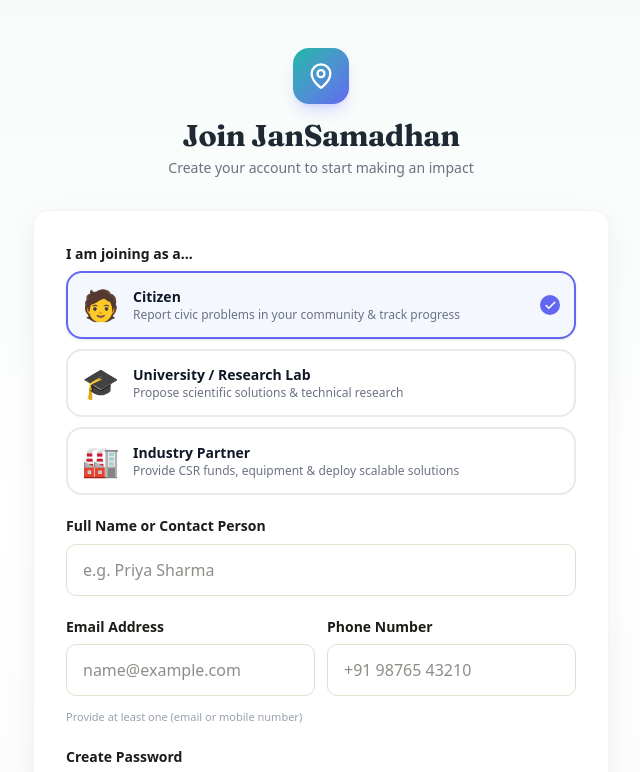
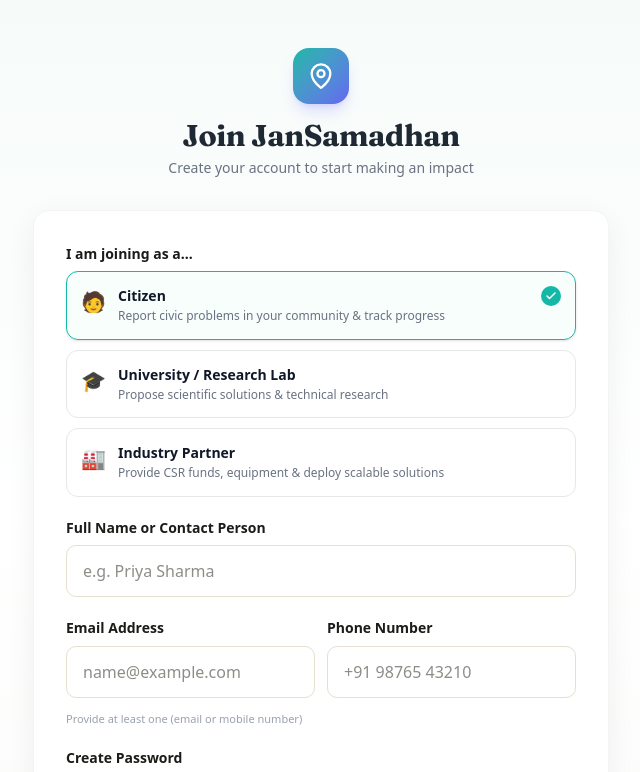
Before and after one commit to tapabratadas126/JanSamadhan, a Next.js app: page /signup in a window 1280 px wide. Shown: the top 772 px of the page, without its empty margins (319-959 px from the left). Built offline with nearby package versions, Linux system fonts and the light colour scheme.

Commit message:
fix: resolve redirect loop when reporting civic problems

```diff
--- a/src/app/HomeClient.tsx
+++ b/src/app/HomeClient.tsx
@@ -235,7 +235,7 @@
             {/* Two CTAs */}
             <div className="flex flex-wrap items-center gap-3 pt-2">
               <Link
-                href="/citizen/problems/new"
+                href={session ? "/citizen/problems/new" : "/login?redirect=/citizen/problems/new"}
                 className="btn-primary text-sm font-semibold px-6 py-3 no-underline shadow-sm"
               >
                 <span>{tr("hero_cta_report")}</span>
--- a/src/app/api/problems/route.ts
+++ b/src/app/api/problems/route.ts
@@ -73,7 +73,7 @@
 
 export async function POST(request: NextRequest) {
   const session = await getSession();
-  if (!session || session.role !== "CITIZEN") {
+  if (!session) {
     return NextResponse.json({ error: "Unauthorized" }, { status: 401 });
   }
 
--- a/src/app/citizen/layout.tsx
+++ b/src/app/citizen/layout.tsx
@@ -8,7 +8,9 @@
   children: React.ReactNode;
 }) {
   const session = await getSession();
-  if (!session || session.role !== "CITIZEN") redirect("/login");
+  if (!session) {
+    redirect("/login?redirect=/citizen/problems/new");
+  }
 
   return (
     <div className="min-h-screen bg-[#FAFAF9] flex flex-col">
--- a/src/app/login/page.tsx
+++ b/src/app/login/page.tsx
@@ -1,19 +1,23 @@
 "use client";
 
-import { useState } from "react";
-import { useRouter } from "next/navigation";
+import { useState, Suspense } from "react";
+import { useRouter, useSearchParams } from "next/navigation";
 import Link from "next/link";
-import { MapPin, Eye, EyeOff, ArrowRight } from "lucide-react";
+import { MapPin, Eye, EyeOff, AlertCircle, Info } from "lucide-react";
 import { useLanguage } from "@/context/LanguageContext";
 
-export default function LoginPage() {
+function LoginForm() {
   const router = useRouter();
+  const searchParams = useSearchParams();
   const { tr } = useLanguage();
   const [identifier, setIdentifier] = useState("");
   const [password, setPassword] = useState("");
   const [showPw, setShowPw] = useState(false);
   const [error, setError] = useState("");
   const [loading, setLoading] = useState(false);
+
+  const redirectParam = searchParams.get("redirect");
+  const isReportingProblem = redirectParam?.includes("problems/new") || redirectParam?.includes("citizen");
 
   async function handleSubmit(e: React.FormEvent) {
     e.preventDefault();
@@ -34,16 +38,24 @@
       return;
     }
 
-    router.push(data.redirectTo);
+    // Safely redirect to requested page if internal relative URL, otherwise fallback to role dashboard
+    const destination =
+      redirectParam && redirectParam.startsWith("/") && !redirectParam.startsWith("//")
+        ? redirectParam
+        : data.redirectTo;
+
+    router.push(destination);
     router.refresh();
   }
 
   return (
-    <div className="min-h-screen bg-[#FAFAF9] bg-gradient-to-b from-teal-50/40 via-white to-[#FAFAF9] flex items-center justify-center p-4 selection:bg-indigo-100">
     <div className="w-full max-w-md">
       {/* Logo / Brand */}
       <div className="text-center mb-8">
-          <Link href="/" className="inline-flex items-center justify-center w-14 h-14 bg-gradient-to-br from-[#14B8A6] to-[#6366F1] rounded-2xl mb-3.5 shadow-lg shadow-indigo-500/20 hover:scale-105 transition-transform no-underline">
+        <Link
+          href="/"
+          className="inline-flex items-center justify-center w-14 h-14 bg-gradient-to-br from-[#14B8A6] to-[#6366F1] rounded-2xl mb-3.5 shadow-lg shadow-indigo-500/20 hover:scale-105 transition-transform no-underline"
+        >
           <MapPin className="w-7 h-7 text-white" />
         </Link>
         <h1 className="text-3xl font-extrabold text-[#1F2933]">JanSamadhan</h1>
@@ -56,9 +68,19 @@
           <p className="text-xs text-gray-500 mt-1">{tr("login_welcome_sub")}</p>
         </div>
 
+        {isReportingProblem && (
+          <div className="bg-[#E4E9F5] border border-[#17254A]/20 text-[#17254A] rounded-xl px-4 py-3 text-xs font-medium flex items-center gap-2.5">
+            <Info size={16} className="text-[#17254A] shrink-0" />
+            <span>
+              Please sign in to report a problem. You will be redirected straight to the report form.
+            </span>
+          </div>
+        )}
+
         {error && (
-            <div className="bg-red-50 border border-red-200 text-red-700 rounded-xl px-4 py-3 text-xs font-semibold">
-              {error}
+          <div className="bg-red-50 border border-red-200 text-red-700 rounded-xl px-4 py-3 text-xs font-semibold flex items-center gap-2">
+            <AlertCircle size={15} className="shrink-0" />
+            <span>{error}</span>
           </div>
         )}
 
@@ -109,12 +131,28 @@
 
         <p className="text-center text-sm text-gray-500 pt-2 border-t border-gray-100">
           {tr("login_no_account")}{" "}
-            <Link href="/signup" className="font-bold text-[#6366F1] hover:underline no-underline">
+          <Link
+            href={
+              redirectParam
+                ? `/signup?redirect=${encodeURIComponent(redirectParam)}`
+                : "/signup"
+            }
+            className="font-bold text-[#6366F1] hover:underline no-underline"
+          >
             {tr("login_create_link")}
           </Link>
         </p>
       </div>
     </div>
+  );
+}
+
+export default function LoginPage() {
+  return (
+    <div className="min-h-screen bg-[#FAFAF9] bg-gradient-to-b from-teal-50/40 via-white to-[#FAFAF9] flex items-center justify-center p-4 selection:bg-indigo-100">
+      <Suspense fallback={<div className="text-sm text-gray-500">Loading sign in...</div>}>
+        <LoginForm />
+      </Suspense>
     </div>
   );
 }
--- a/src/app/problems/page.tsx
+++ b/src/app/problems/page.tsx
@@ -126,7 +126,7 @@
             </p>
           </div>
 
-          {session?.role === "CITIZEN" ? (
+          {session ? (
             <Link
               href="/citizen/problems/new"
               className="btn-primary text-sm py-2.5 px-5 inline-flex items-center gap-2 no-underline"
@@ -134,7 +134,7 @@
               <Plus size={16} />
               <span>Report New Problem</span>
             </Link>
-          ) : !session ? (
+          ) : (
             <Link
               href="/login?redirect=/citizen/problems/new"
               className="btn-primary text-sm py-2.5 px-5 inline-flex items-center gap-2 no-underline"
@@ -142,7 +142,7 @@
               <Plus size={16} />
               <span>Report Problem (Sign In)</span>
             </Link>
-          ) : null}
+          )}
         </div>
 
         {/* Filter Controls Bar */}
--- a/src/app/signup/page.tsx
+++ b/src/app/signup/page.tsx
@@ -1,14 +1,19 @@
 "use client";
 
-import { useState } from "react";
-import { useRouter } from "next/navigation";
+import { useState, Suspense } from "react";
+import { useRouter, useSearchParams } from "next/navigation";
 import Link from "next/link";
-import { MapPin, Check } from "lucide-react";
+import { MapPin, Check, Info } from "lucide-react";
 import { useLanguage } from "@/context/LanguageContext";
 
-export default function SignupPage() {
+function SignupForm() {
   const router = useRouter();
+  const searchParams = useSearchParams();
   const { tr } = useLanguage();
+
+  const redirectParam = searchParams.get("redirect");
+  const isReportingProblem = redirectParam?.includes("problems/new") || redirectParam?.includes("citizen");
+
   const [form, setForm] = useState({
     name: "",
     orgName: "",
@@ -83,15 +88,22 @@
       return;
     }
 
-    router.push(data.redirectTo);
+    const destination =
+      redirectParam && redirectParam.startsWith("/") && !redirectParam.startsWith("//")
+        ? redirectParam
+        : data.redirectTo;
+
+    router.push(destination);
     router.refresh();
   }
 
   return (
-    <div className="min-h-screen bg-[#FAFAF9] bg-gradient-to-b from-teal-50/40 via-white to-[#FAFAF9] flex items-center justify-center p-4 py-12 selection:bg-indigo-100">
     <div className="w-full max-w-xl">
       <div className="text-center mb-8">
-          <Link href="/" className="inline-flex items-center justify-center w-14 h-14 bg-gradient-to-br from-[#14B8A6] to-[#6366F1] rounded-2xl mb-3.5 shadow-lg shadow-indigo-500/20 hover:scale-105 transition-transform no-underline">
+        <Link
+          href="/"
+          className="inline-flex items-center justify-center w-14 h-14 bg-gradient-to-br from-[#14B8A6] to-[#6366F1] rounded-2xl mb-3.5 shadow-lg shadow-indigo-500/20 hover:scale-105 transition-transform no-underline"
+        >
           <MapPin className="w-7 h-7 text-white" />
         </Link>
         <h1 className="text-3xl font-extrabold text-[#1F2933]">{tr("signup_heading")}</h1>
@@ -99,6 +111,15 @@
       </div>
 
       <div className="card shadow-[0_8px_30px_rgba(0,0,0,0.06)] border border-gray-100 p-8 space-y-6">
+        {isReportingProblem && (
+          <div className="bg-[#E4E9F5] border border-[#17254A]/20 text-[#17254A] rounded-xl px-4 py-3 text-xs font-medium flex items-center gap-2.5">
+            <Info size={16} className="text-[#17254A] shrink-0" />
+            <span>
+              Create an account to report civic issues. You will be redirected right to the report form.
+            </span>
+          </div>
+        )}
+
         {error && (
           <div className="bg-red-50 border border-red-200 text-red-700 rounded-xl px-4 py-3 text-xs font-semibold">
             {error}
@@ -113,32 +134,50 @@
               {ROLES.map((r) => {
                 const isSelected = form.role === r.value;
                 return (
-                    <button
+                  <label
                     key={r.value}
-                      type="button"
-                      onClick={() => update("role", r.value)}
-                      className={`flex items-center gap-3.5 p-3.5 rounded-2xl border-2 transition-all duration-150 text-left ${
+                    className={`flex items-start gap-3 p-3.5 rounded-xl border cursor-pointer transition-all ${
                       isSelected
-                          ? "border-[#6366F1] bg-indigo-50/60 shadow-sm"
-                          : "border-gray-200/90 hover:border-gray-300 hover:bg-gray-50/60"
+                        ? "border-[#14B8A6] bg-teal-50/50 shadow-sm"
+                        : "border-gray-200 hover:border-gray-300"
                     }`}
                   >
-                      <span className="text-3xl" role="img" aria-label={r.label}>
-                        {r.emoji}
+                    <input
+                      type="radio"
+                      name="role"
+                      value={r.value}
+                      checked={isSelected}
+                      onChange={(e) => update("role", e.target.value)}
+                      className="sr-only"
+                    />
+                    <span className="text-xl shrink-0 mt-0.5">{r.emoji}</span>
+                    <div className="flex-1 min-w-0">
+                      <div className="flex items-center justify-between">
+                        <span className="font-semibold text-sm text-gray-900">{r.label}</span>
+                        {isSelected && (
+                          <span className="w-5 h-5 rounded-full bg-[#14B8A6] text-white flex items-center justify-center shrink-0">
+                            <Check size={12} strokeWidth={3} />
                           </span>
-                      <div className="flex-1">
-                        <div className="font-bold text-gray-900 text-sm">{r.label}</div>
-                        <div className="text-xs text-gray-500">{r.desc}</div>
+                        )}
                       </div>
-                      {isSelected && (
-                        <div className="w-5 h-5 bg-[#6366F1] rounded-full flex items-center justify-center text-white">
-                          <Check size={13} strokeWidth={3} />
+                      <p className="text-xs text-gray-500 mt-0.5 leading-snug">{r.desc}</p>
                     </div>
-                      )}
-                    </button>
+                  </label>
                 );
               })}
             </div>
+          </div>
+
+          <div>
+            <label className="label">{tr("signup_name_label")}</label>
+            <input
+              type="text"
+              className="input"
+              placeholder={tr("signup_name_placeholder")}
+              value={form.name}
+              onChange={(e) => update("name", e.target.value)}
+              required
+            />
           </div>
 
           {(form.role === "UNIVERSITY" || form.role === "INDUSTRY") && (
@@ -164,18 +203,6 @@
               </p>
             </div>
           )}
-
-            <div>
-              <label className="label">{tr("signup_name_label")}</label>
-              <input
-                type="text"
-                className="input"
-                placeholder={tr("signup_name_placeholder")}
-                value={form.name}
-                onChange={(e) => update("name", e.target.value)}
-                required
-              />
-            </div>
 
           <div className="grid grid-cols-1 sm:grid-cols-2 gap-3">
             <div>
@@ -225,12 +252,28 @@
 
         <p className="text-center text-sm text-gray-500 pt-2 border-t border-gray-100">
           {tr("signup_have_account")}{" "}
-            <Link href="/login" className="font-bold text-[#6366F1] hover:underline no-underline">
+          <Link
+            href={
+              redirectParam
+                ? `/login?redirect=${encodeURIComponent(redirectParam)}`
+                : "/login"
+            }
+            className="font-bold text-[#6366F1] hover:underline no-underline"
+          >
             {tr("signup_login_link")}
           </Link>
         </p>
       </div>
     </div>
+  );
+}
+
+export default function SignupPage() {
+  return (
+    <div className="min-h-screen bg-[#FAFAF9] bg-gradient-to-b from-teal-50/40 via-white to-[#FAFAF9] flex items-center justify-center p-4 py-12 selection:bg-indigo-100">
+      <Suspense fallback={<div className="text-sm text-gray-500">Loading signup...</div>}>
+        <SignupForm />
+      </Suspense>
     </div>
   );
 }
--- a/src/components/layout/Navbar.tsx
+++ b/src/components/layout/Navbar.tsx
@@ -118,6 +118,7 @@
           { href: "/problems", label: tr("nav_problems") },
           { href: "/solutions", label: tr("nav_solutions") },
           { href: "/partnerships", label: tr("nav_partnerships") },
+          { href: "/citizen/problems/new", label: tr("nav_report_problem") },
         ];
       default:
         return publicItems;
```
Also changed, not shown: src/proxy.ts (+15 -3 lines). Lines whose indentation alone changed are shown as unchanged.
